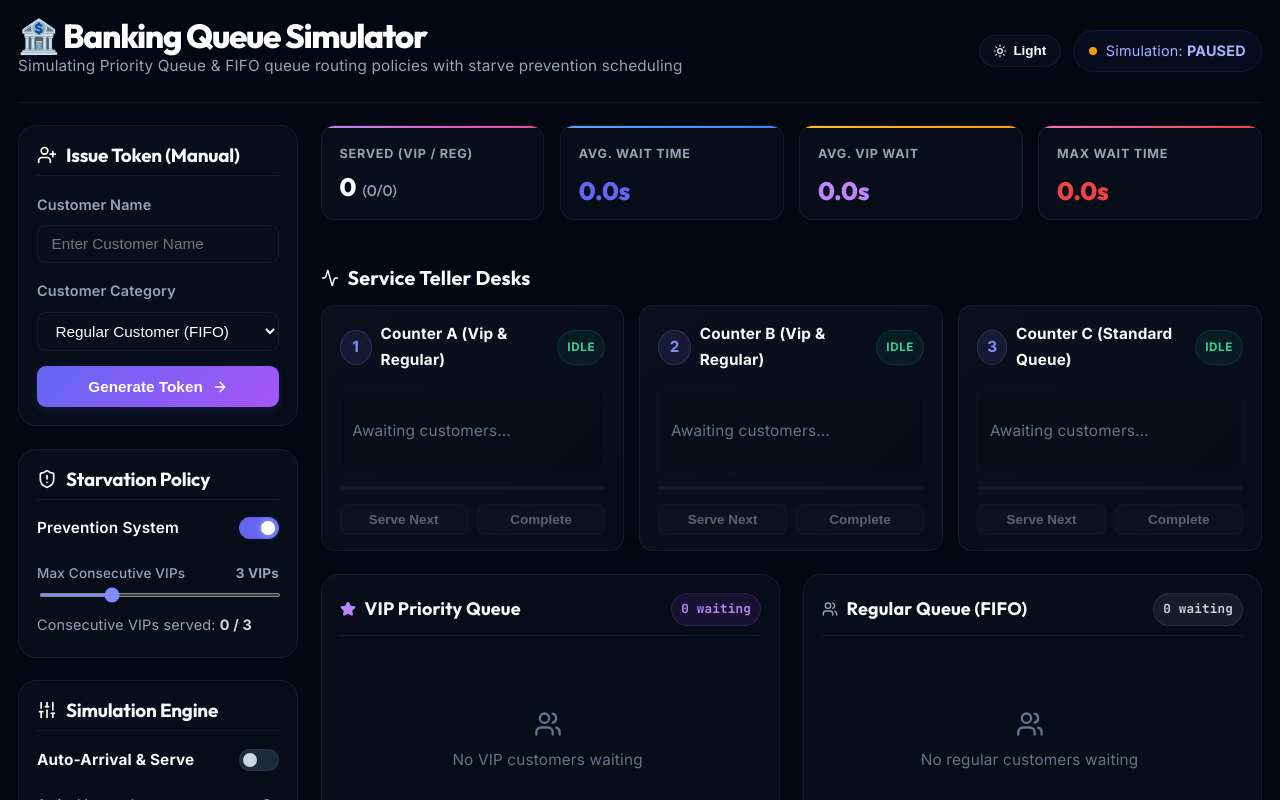
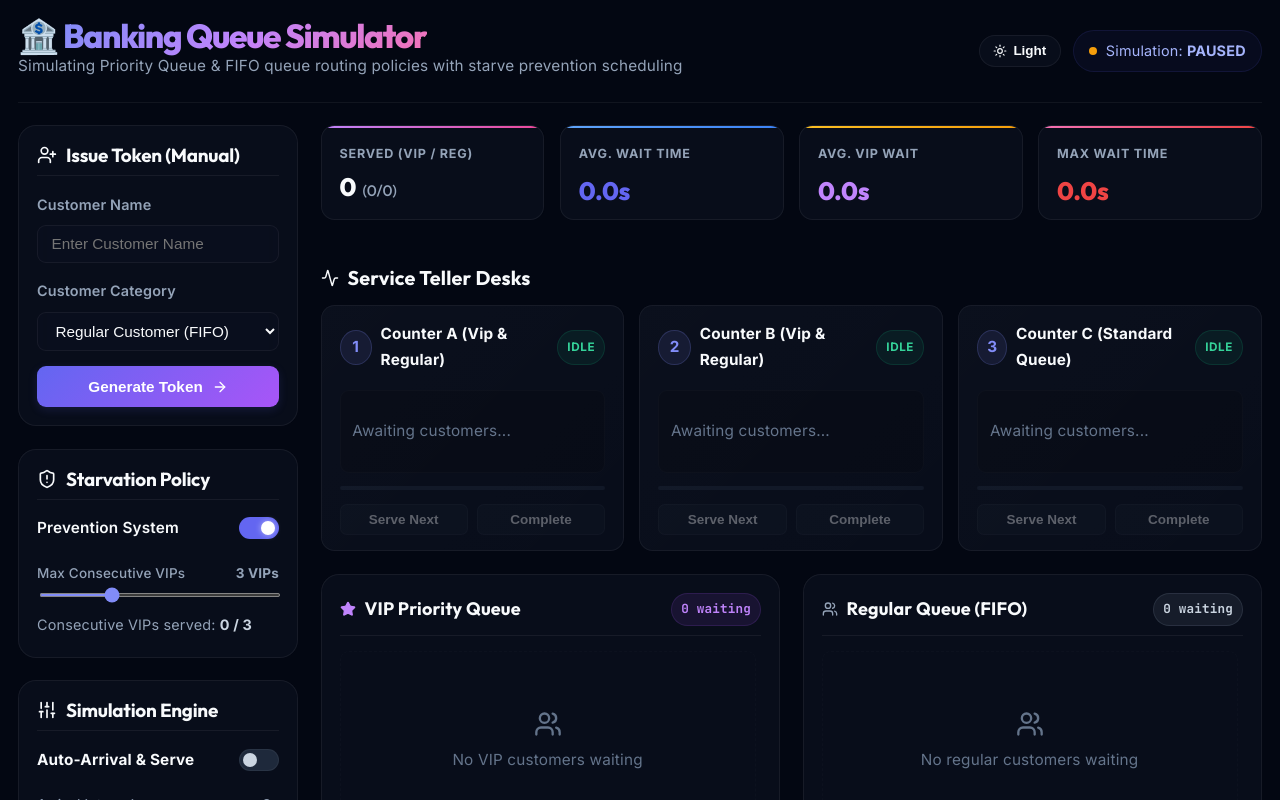
Before and after one commit to Sumit12312299/Banking-queue-simulator, a React (Vite) app in the folder web-app/: page / in a window 1280 px wide. Shown: the top 800 px of the page. Built offline with nearby package versions, Linux system fonts and the light colour scheme.

Commit message:
Restore original Indigo-Purple-Pink title text gradient

```diff
--- a/web-app/src/App.css
+++ b/web-app/src/App.css
@@ -47,7 +47,7 @@
   --glow-opacity: 0.1;
 
   /* Header & Badge Dynamic variables */
-  --title-color: #ffffff;
+  --title-gradient: linear-gradient(135deg, #818cf8 0%, #c084fc 50%, #f472b6 100%);
   --badge-bg: rgba(99, 102, 241, 0.05);
   --badge-border: rgba(99, 102, 241, 0.12);
   --badge-text: #a5b4fc;
@@ -76,7 +76,7 @@
   --glow-opacity: 0.04;
 
   /* Header & Badge Dynamic variables */
-  --title-color: #0f172a; /* Sophisticated Obsidian Slate Navy */
+  --title-gradient: linear-gradient(135deg, #818cf8 0%, #c084fc 50%, #f472b6 100%);
   --badge-bg: rgba(79, 70, 229, 0.06);
   --badge-border: rgba(79, 70, 229, 0.15);
   --badge-text: #4f46e5;
@@ -148,7 +148,10 @@ h1, h2, h3, h4 {
 }
 
 .text-gradient {
-  color: var(--title-color);
+  background: var(--title-gradient);
+  -webkit-background-clip: text;
+  -webkit-text-fill-color: transparent;
+  background-clip: text;
 }
 
 /* Layout */
```
